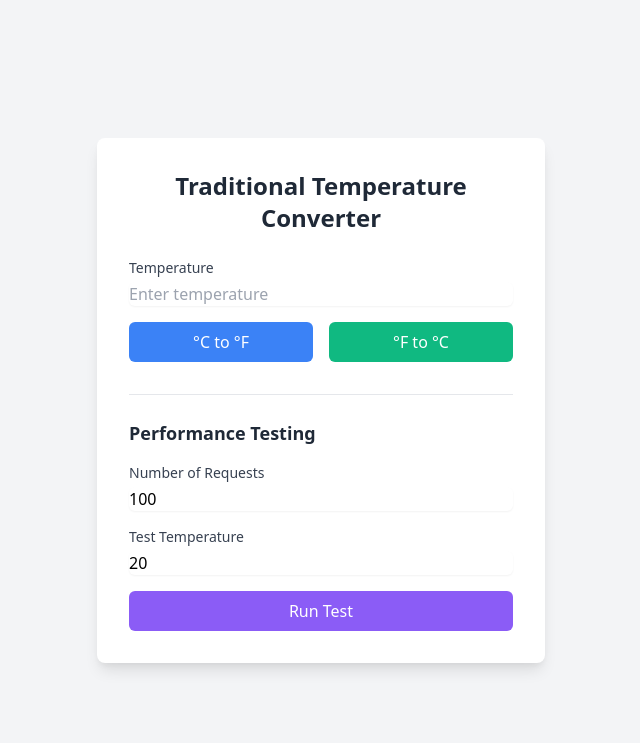
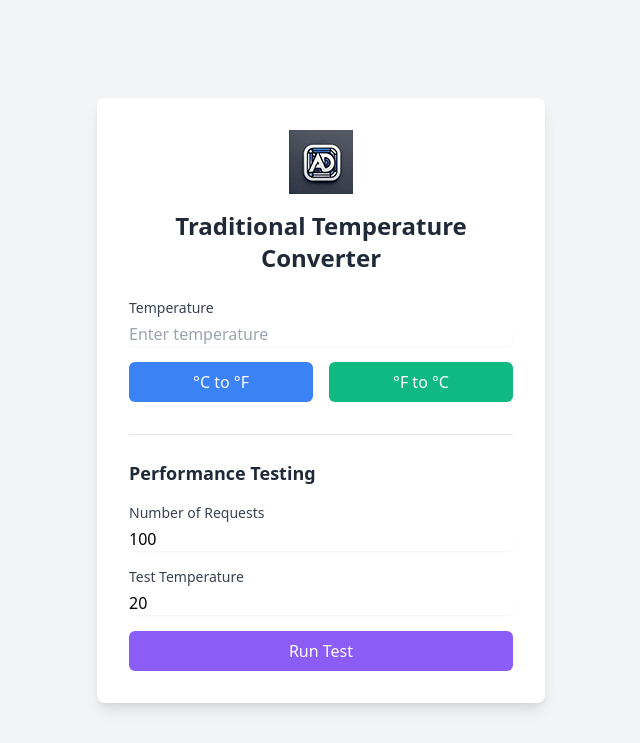
Before and after one commit to neverinfamous/temp-converter, a Flask app: page / in a window 1280 px wide. Shown: the top 743 px of the page, without its empty margins (319-959 px from the left). Run offline with Flask 3, Linux system fonts and the light colour scheme.

Commit message:
Add logo and favicon

```diff
--- a/templates/index.html
+++ b/templates/index.html
@@ -5,9 +5,13 @@
     <meta name="viewport" content="width=device-width, initial-scale=1.0">
     <title>Traditional Temperature Converter</title>
     <link href="https://cdn.jsdelivr.net/npm/tailwindcss@2.2.19/dist/tailwind.min.css" rel="stylesheet">
+    <link rel="icon" type="image/png" href="/static/favicon.png">
 </head>
 <body class="bg-gray-100 min-h-screen flex items-center justify-center">
     <div class="bg-white p-8 rounded-lg shadow-lg max-w-md w-full">
+        <div class="flex items-center justify-center mb-4">
+            <img src="/static/adamic-logo.png" alt="Adamic Logo" class="w-16 h-16">
+        </div>
         <h1 class="text-2xl font-bold mb-6 text-center text-gray-800">Traditional Temperature Converter</h1>
 
         <!-- Regular conversion section -->
```
Also changed, not shown: static/adamic-logo.png (added), static/favicon.png (added).
